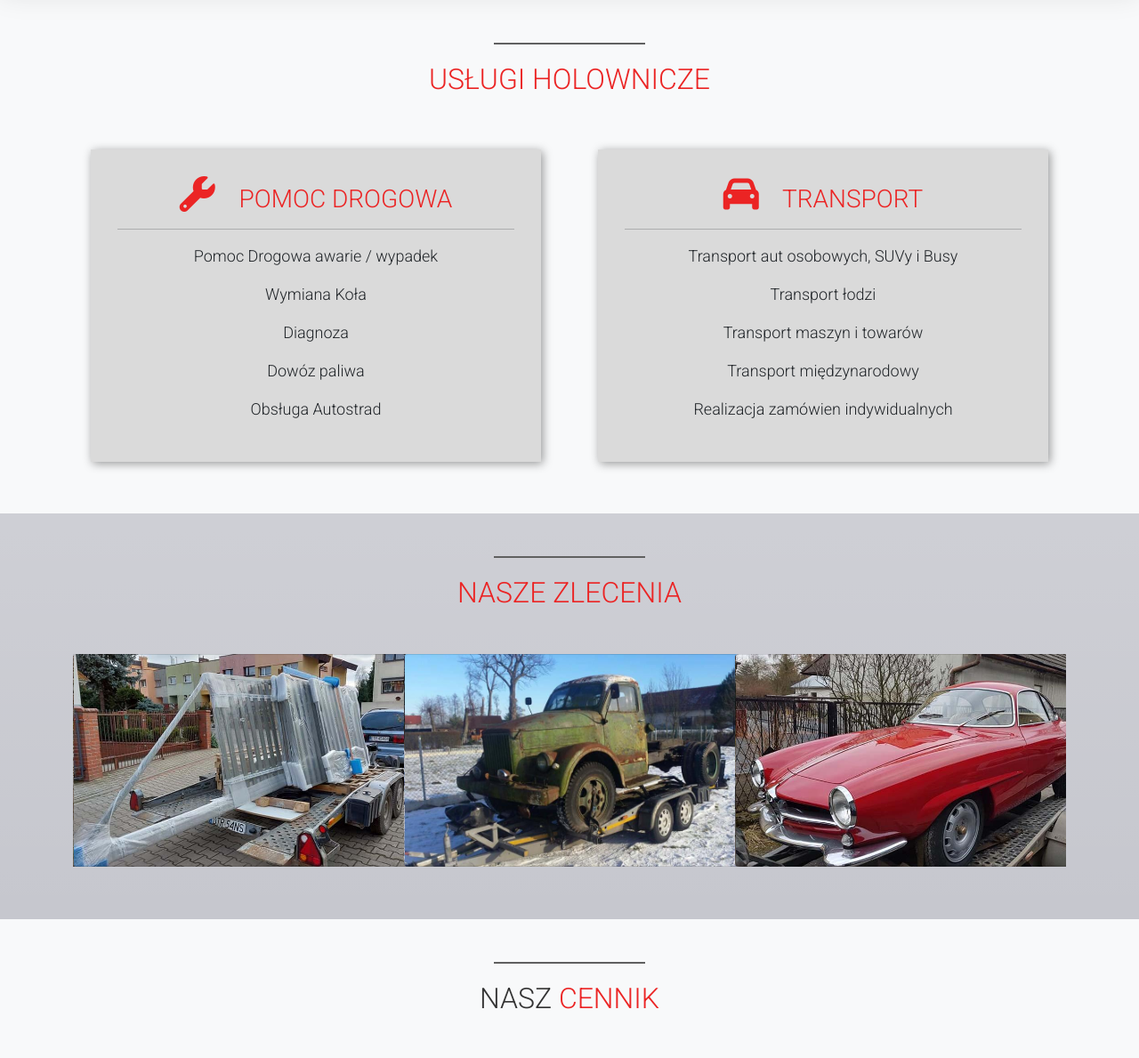
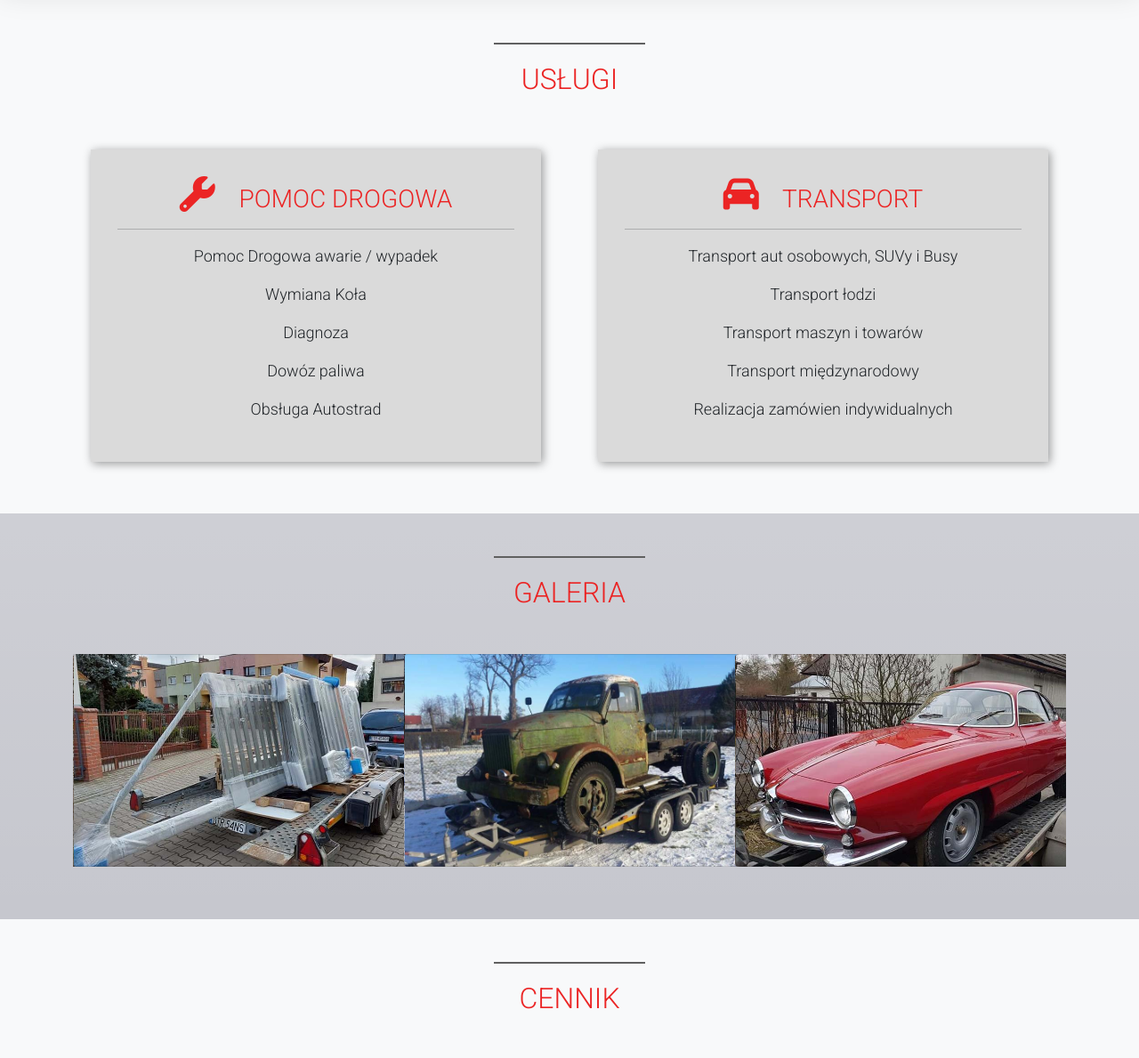
Before and after one commit to B-Artech/towingSide, a website: page index.html in a window 1280 px wide. Shown: the part 720-1909 px from the top of the page at 89% size. Drawn offline with nearby package versions, Linux system fonts and the light colour scheme.

Commit message:
lawetaTitle

```diff
--- a/index.html
+++ b/index.html
@@ -94,7 +94,7 @@
     <section id="about" class="about bg-light py-5">
       <div class="about-shadow"></div>
       <div class="underline"></div>
-      <h2>usługi holownicze</h2>
+      <h2>usługi</h2>
 
       <div class="container">
         <div class="about-wrap row text-center justify-content-center">
@@ -131,7 +131,7 @@
     </section>
     <section id="gallery" class="gallery bg-gradient py-5">
       <div class="underline"></div>
-      <h2>Nasze Zlecenia</h2>
+      <h2>galeria</h2>
 
       <div class="container">
         <div class="row">
@@ -184,7 +184,7 @@
     </section>
     <section id="price" class="price bg-light py-5">
       <div class="underline"></div>
-      <h2> <span style="color: #333">nasz </span>cennik</h2>
+      <h2>cennik</h2>
 
       <div class="container">
         <div class="row">
```
Also changed, not shown: 1 other file.
